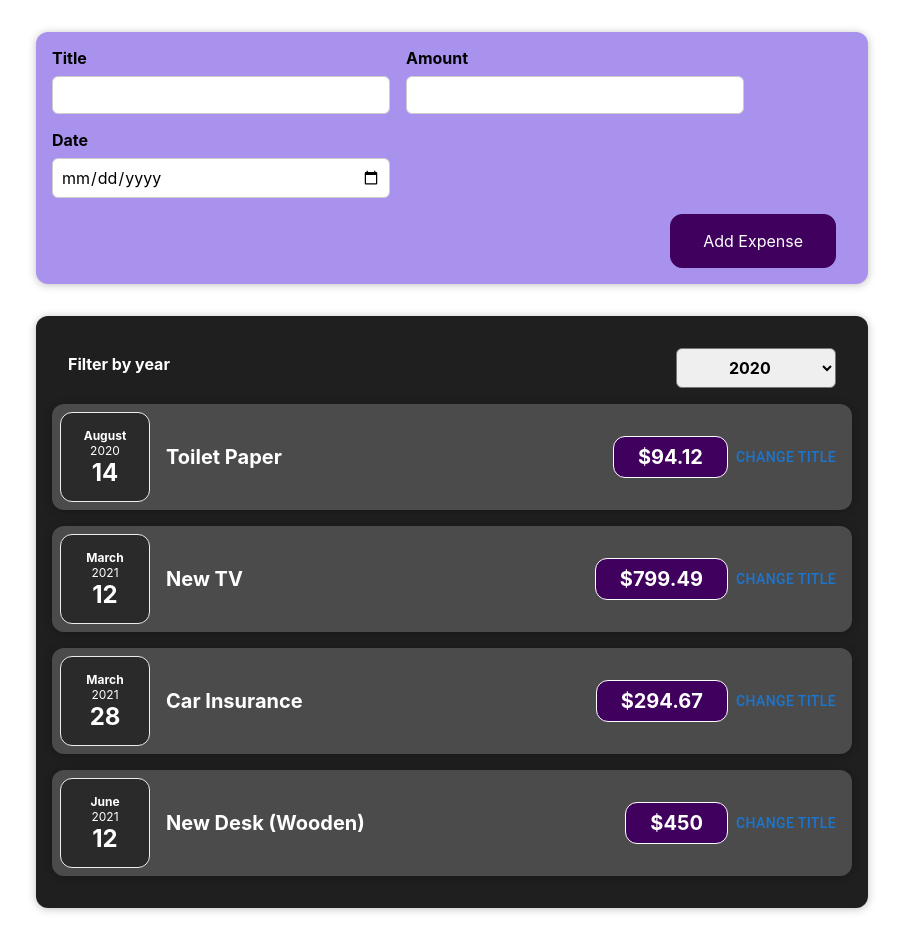
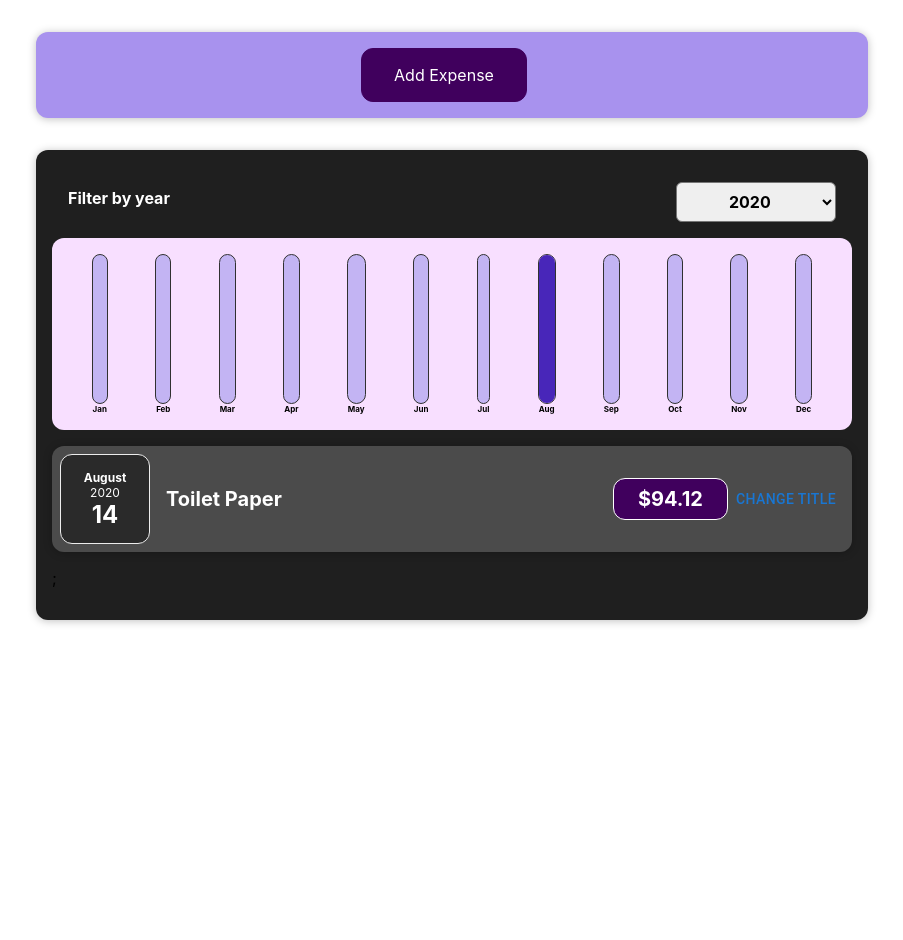
Before and after one commit to TMHsu-0413/react_sp, a React (Create React App) app: page / in a window 1280 px wide. Shown: the whole page, without its empty margins (188-1091 px from the left). After the commit the page ends 800 px from the top, so only its background shows below. Built offline with nearby package versions, Linux system fonts and the light colour scheme.

Commit message:
add dynamically chart

```diff
--- a/src/App.tsx
+++ b/src/App.tsx
@@ -24,7 +24,6 @@
 ];
 const App = () => {
   const [expenses, setExpenses] = useState(DUMMY_EXPENSES);
-  console.log(expenses);
 
   const addExpenseHandler = (expense: any) => {
     setExpenses((prevExpenses: any) => {
--- /dev/null
+++ b/src/components/Chart/Chart.css
@@ -0,0 +1,9 @@
+.chart {
+  padding: 1rem;
+  border-radius: 12px;
+  background-color: #f8dfff;
+  text-align: center;
+  display: flex;
+  justify-content: space-around;
+  height: 10rem;
+}
--- /dev/null
+++ b/src/components/Chart/Chart.tsx
@@ -0,0 +1,22 @@
+import React from "react";
+import ChartBar from "./ChartBar";
+import "./Chart.css";
+
+const Chart = (props: any) => {
+  const dataPointsValue = props.dataPoints.map((el:any) => el.value)
+  const MaxValue = Math.max(...dataPointsValue)
+  return (
+    <div className="chart">
+      {props.dataPoints.map((dataPoint: any) => {
+        return <ChartBar
+          key={dataPoint.label}
+          value={dataPoint.value}
+          maxValue={MaxValue}
+          label={dataPoint.label}
+        />;
+      })}
+    </div>
+  );
+};
+
+export default Chart;
--- /dev/null
+++ b/src/components/Chart/ChartBar.css
@@ -0,0 +1,30 @@
+.chart-bar {
+  height: 100%;
+  display: flex;
+  flex-direction: column;
+  align-items: center;
+}
+
+.chart-bar__inner {
+  height: 100%;
+  width: 100%;
+  border: 1px solid #313131;
+  border-radius: 12px;
+  background-color: #c3b4f3;
+  overflow: hidden;
+  display: flex;
+  flex-direction: column;
+  justify-content: flex-end;
+}
+
+.chart-bar__fill {
+  background-color: #4826b9;
+  width: 100%;
+  transition: all 0.3s ease-out;
+}
+
+.chart-bar__label {
+  font-weight: bold;
+  font-size: 0.5rem;
+  text-align: center;
+}
--- /dev/null
+++ b/src/components/Chart/ChartBar.tsx
@@ -0,0 +1,22 @@
+import React from "react";
+import "./ChartBar.css";
+
+const ChartBar = (props: any) => {
+  let barFillHeight = "0%";
+  if (props.maxValue > 0) {
+    barFillHeight = Math.round((props.value / props.maxValue) * 100) + "%";
+  }
+
+  return (
+    <div className="chart-bar">
+      <div className="chart-bar__inner">
+        <div
+          className="chart-bar__fill"
+          style={{ height: barFillHeight}}
+        ></div>
+      </div>
+      <div className="chart-bar__label">{props.label}</div>
+    </div>
+  );
+};
+export default ChartBar;
--- a/src/components/Expense/Expenses.tsx
+++ b/src/components/Expense/Expenses.tsx
@@ -3,11 +3,18 @@
 import "./Expenses.css";
 import Card from "../UI/Card";
 import ExpensesFilter from "./ExpensesFilter";
+import ExpenseList from "./ExpensesList";
+import ExpensesChart from "./ExpensesChart";
+
 function Expenses(props: any) {
   const [filteredYear, setfilterYear] = useState("2020");
   const filterChangeHandler = (selectedYear: any) => {
     setfilterYear(selectedYear);
   };
+  const filteredExpenses = props.items.filter((expense:any) => {
+    return expense.date.getFullYear().toString() === filteredYear
+  })
+
   return (
     <div>
       <Card className="expenses">
@@ -15,14 +22,8 @@
           selected={filteredYear}
           onChangeFilter={filterChangeHandler}
         />
-        {props.items.map((expense: any) => {
-          return <ExpenseItem
-            key={expense.id}
-            title={expense.title}
-            amount={expense.amount}
-            date={expense.date}
-          />
-         })}
+        <ExpensesChart expenses={filteredExpenses} />
+        <ExpenseList items={filteredExpenses} />
       </Card>
     </div>
   );
--- /dev/null
+++ b/src/components/Expense/ExpensesChart.tsx
@@ -0,0 +1,28 @@
+import React from "react";
+import Chart from "../Chart/Chart";
+
+const ExpensesChart = (props: any) => {
+  const chartDataPoints = [
+    { label: "Jan", value: 0 },
+    { label: "Feb", value: 0 },
+    { label: "Mar", value: 0 },
+    { label: "Apr", value: 0 },
+    { label: "May", value: 0 },
+    { label: "Jun", value: 0 },
+    { label: "Jul", value: 0 },
+    { label: "Aug", value: 0 },
+    { label: "Sep", value: 0 },
+    { label: "Oct", value: 0 },
+    { label: "Nov", value: 0 },
+    { label: "Dec", value: 0 },
+  ];
+
+  for (const expense of props.expenses) {
+    const expenseMonth = expense.date.getMonth();
+    chartDataPoints[expenseMonth].value += expense.amount;
+  }
+
+  return <Chart dataPoints={chartDataPoints} />;
+};
+
+export default ExpensesChart;
--- /dev/null
+++ b/src/components/Expense/ExpensesList.css
@@ -0,0 +1,8 @@
+.expense-list{
+    list-style : none;
+    padding: 0;
+}
+.expense-list__fallback{
+    color:white;
+    text-align:center;
+}
--- /dev/null
+++ b/src/components/Expense/ExpensesList.tsx
@@ -0,0 +1,25 @@
+import { listenerCount } from "process";
+import ExpenseItem from "./ExpenseItem";
+import "./ExpensesList.css";
+const ExpenseList = (props: any) => {
+  if (props.items.length === 0) {
+    return <h2 className="expense-list__fallback">Found no expenses.</h2>;
+  }
+  return (
+    <ul className="expense-list">
+      {props.items.map((expense: any) => {
+        return (
+          <ExpenseItem
+            key={expense.id}
+            title={expense.title}
+            amount={expense.amount}
+            date={expense.date}
+          />
+        );
+      })}
+      ;
+    </ul>
+  );
+};
+
+export default ExpenseList;
--- a/src/components/NewExpense/ExpenseForm.tsx
+++ b/src/components/NewExpense/ExpenseForm.tsx
@@ -58,6 +58,7 @@
           enteredAmount: '',
           enteredDate: '',
       })
+      props.onAddExpense()
     //   console.log(expenseData);
 
   }
@@ -78,6 +79,7 @@
         </div>
       </div>
       <div className="new-expense__actions">
+          <button type="button" onClick={props.onAddExpense}>Cancel</button>
         <button type="submit">Add Expense</button>
       </div>
     </form>
--- a/src/components/NewExpense/NewExpense.tsx
+++ b/src/components/NewExpense/NewExpense.tsx
@@ -1,4 +1,4 @@
-import React from "react";
+import React,{useState} from "react";
 import "./NewExpense.css";
 import ExpenseForm from "./ExpenseForm";
 const NewExpense = (props:any) => {
@@ -9,10 +9,16 @@
         }
         props.onAddExpenseData(expenseData)
     }
+    const [isEditing,setisEditing] = useState(false)
+
+    const ChangeisEditingHandler = () => {
+        setisEditing(!isEditing)
+    }
   return (
     <div className="new-expense">
         {/* call function from child */}
-      <ExpenseForm onSaveExpenseData={saveExpenseDataHandler} />
+        {!isEditing && <button onClick={ChangeisEditingHandler}>Add Expense</button>}
+      {isEditing && <ExpenseForm onSaveExpenseData={saveExpenseDataHandler} onAddExpense={ChangeisEditingHandler}/>}
     </div>
   );
 };
```
